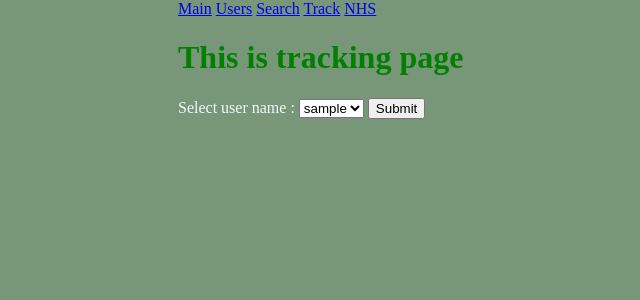
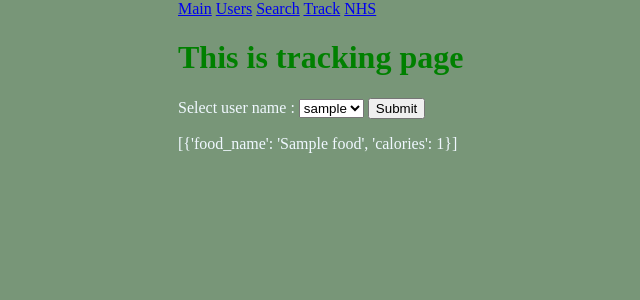
Before and after one commit to Kimovi/MealPlan, a Flask app: page /track in a window 1280 px wide. Shown: the top 300 px of the page, without its empty margins (14-654 px from the left). Run offline with Flask 2, Linux system fonts and the light colour scheme; tables that the repository leaves empty hold one stand-in row (values such as "Sample post").

Commit message:
Fix error on query filter code, Fix error on relational DB, Refactor non-dry code

```diff
--- a/app.py
+++ b/app.py
@@ -18,7 +18,8 @@ class Users(db.Model):
     diabetes = db.Column(db.String(100))
     allergies = db.Column(db.String(100))
     activeness = db.Column(db.Integer)
-    # food_data = db.relationship('Food', backref='users')
+    food_data = db.Column(db.Integer, db.ForeignKey('food.food_id'))
+
 
     def __init__(self, user_name, age, gender, diabetes, allergies, activeness):
         self.user_name = user_name
@@ -28,16 +29,15 @@ class Users(db.Model):
         self.allergies = allergies
         self.activeness = activeness
 
-# class Food(db.Model):
-#     food_id = db.Column(db.Integer, primary_key=True)
-#     food_name = db.Column(db.String(200))
-#     calories = db.Column(db.Integer)
-#     user_id = db.Column(db.Integer, db.ForeignKey('users.user_id'))
-#
-#     def __init__(self, food_id, food_name, calories):
-#         self.food_id = food_id
-#         self.food_name = food_name
-#         self.calories = calories
+class Food(db.Model):
+    food_id = db.Column(db.Integer, primary_key=True)
+    food_name = db.Column(db.String(200))
+    calories = db.Column(db.Integer)
+    user_id = db.relationship('Users', backref='food')
+
+    def __init__(self, food_name, calories):
+        self.food_name = food_name
+        self.calories = calories
 
 
 db.create_all()
@@ -61,12 +61,16 @@ def call_api():
     search_keyword = request.form.get("search_keyword")
     diabetes = ''
     allergies = ''
-
+    api_address = 'https://api.edamam.com/api/recipes/v2?type=public&'
     app_id = 'f14b30eb'
     app_key = 'b09c4ad7a4f756f820de23a47aa49963'
+    selected_food = request.form.get("selected_food")
+    # if selected_food:
+        # selected_food_info = {'label': selected_food['recipe']['label'], 'calories':selected_food['recipe']['calories'] }
+        # food = json.dumps(selected_food)
+        # print(type(food))
 
-
-
+    date = request.form.get("date")
     # 1. Diabetes and No allergies --> later
     # 2. Diabetes and Peanut
     # 3. Diabetes and Seafood
@@ -79,34 +83,32 @@ def call_api():
                 diabetes = user["diabetes"]
                 allergies = user["allergies"]
 
-    print('user data from the DB: ',user_data, "\nSelected user: ", selected_user, "\nSearch keyword", search_keyword)
-    print(diabetes, allergies)
+    # print('user data from the DB: ',user_data, "\nSelected user: ", selected_user, "\nSearch keyword", search_keyword)
+    # print(diabetes, allergies)
+    search_data = None
 
-
-    if diabetes == 'Yes' and allergies == 'Peanut-Free':
-        print('hi')
-        result = requests.get('https://api.edamam.com/api/recipes/v2?type=public&q={}&app_id=f14b30eb&app_key=b09c4ad7a4f756f820de23a47aa49963&diet=low-carb&health=peanut-free'.format(search_keyword))
+    if diabetes == 'Yes' and allergies == 'Peanut':
+        result = requests.get('{}&q={}&app_id={}&app_key={}&diet=low-carb&health=peanut-free'.format(api_address, search_keyword, app_id, app_key))
         search_data = result.json()
 
-    elif diabetes == 'Yes' and allergies == 'Crustacean-Free':
-        result = requests.get('https://api.edamam.com/api/recipes/v2?type=public&q={}&app_id=f14b30eb&app_key=b09c4ad7a4f756f820de23a47aa49963&diet=low-carb&health=crustacean-free'.format(search_keyword))
+    elif diabetes == 'Yes' and allergies == 'Shellfish':
+        result = requests.get('{}&q={}&app_id={}&app_key={}&diet=low-carb&health=crustacean-free'.format(api_address, search_keyword, app_id, app_key))
         search_data = result.json()
 
-    elif diabetes == 'Yes' and allergies == 'Gluten-Free':
-        result = requests.get('https://api.edamam.com/api/recipes/v2?type=public&q={}&app_id=f14b30eb&app_key=b09c4ad7a4f756f820de23a47aa49963&diet=low-carb&health=gluten-free'.format(search_keyword))
+    elif diabetes == 'Yes' and allergies == 'Gluten':
+        result = requests.get('{}&q={}&app_id={}}&app_key={}&diet=low-carb&health=gluten-free'.format(api_address, search_keyword, app_id, app_key))
         search_data = result.json()
 
     elif diabetes == 'No' and allergies == 'No-allergies':
-        result = requests.get('https://api.edamam.com/api/recipes/v2?type=public&q={}&app_id=f14b30eb&app_key=b09c4ad7a4f756f820de23a47aa49963'.format(search_keyword))
+        result = requests.get('{}&q={}&app_id={}&app_key={}'.format(api_address, search_keyword, app_id, app_key))
         search_data = result.json()
 
-
-    # makeRequest: Response = requests.get('https://api.edamam.com/api/recipes/v2?type=public&q={}&app_id={}&app_key={}'.format(search_keyword, app_id, app_key),params=payload)
-    # search_data = makeRequest.json()
-
-    # https://api.edamam.com/api/recipes/v2?type=public&q=pizza&app_id=f14b30eb&app_key=b09c4ad7a4f756f820de23a47aa49963
-    # https://api.edamam.com/api/recipes/v2?type=public&q=pizza&app_id=f14b30eb&app_key=b09c4ad7a4f756f820de23a47aa49963&health=peanut-free
-    # https://api.edamam.com/api/recipes/v2?type=public&q=pizza&app_id=f14b30eb&app_key=b09c4ad7a4f756f820de23a47aa49963&diet=low-carb&health=peanut-free
+    #################### NEED IMPROVEMENT ON FOOD DB ####################
+    food_db = Food(food_name="pizza",
+                   calories=111)
+    db.session.add(food_db)
+    db.session.commit()
+    #################### NEED IMPROVEMENT ON FOOD DB ####################
 
     return render_template("search.html",
                            search_data=search_data,
@@ -118,8 +120,8 @@ def call_api():
 @app.route('/users', methods=["GET", "POST"])
 def users():
     if request.form:
-        user_db = Users(user_name = request.form.get("user_name"),
-                        age = request.form.get("age"),
+        user_db = Users(user_name=request.form.get("user_name"),
+                        age=request.form.get("age"),
                         gender=request.form.get("gender"),
                         diabetes=request.form.get("diabetes"),
                         allergies=request.form.get("allergies"),
@@ -145,7 +147,12 @@ def track():
     users = db.session.query(Users)
     users_data = [dict(user_name=user.user_name, age=user.age) for user in users]
 
-    return render_template("track.html", users_data=users_data)
+    food = db.session.query(Food)
+    food_db = [dict(food_name=item.food_name,
+                      calories = item.calories
+                      ) for item in food]
+
+    return render_template("track.html", users_data=users_data, food_db=food_db)
 
 
 @app.route('/nhs')
--- a/templates/track.html
+++ b/templates/track.html
@@ -22,5 +22,6 @@
        <input id="submit" type="submit" value="Submit">
     </form>
 
+  <p>{{ food_db }}</p>
 
   </body>
--- a/templates/users.html
+++ b/templates/users.html
@@ -47,6 +47,7 @@
                       <option value="Peanut">Peanut-Free</option>
                       <option value="Shellfish">Crustacean-Free</option>
                       <option value="Gluten">Gluten-Free</option>
+                      <option value="No-allergies">No-allergies</option>
                     </select>
                 </td>
             </tr>
```
Also changed, not shown: templates/search.html (+14 -10 lines).
